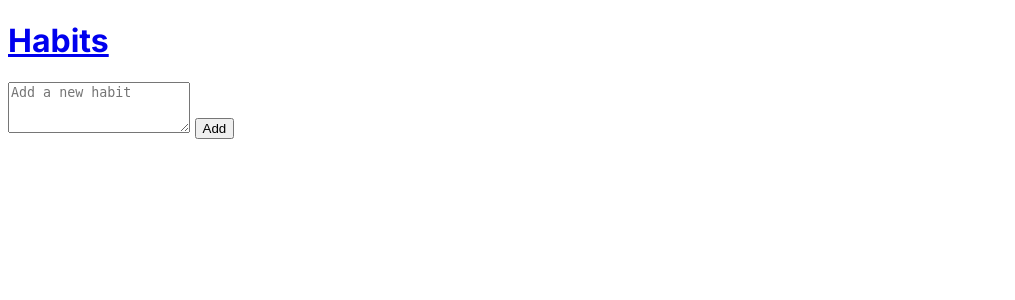
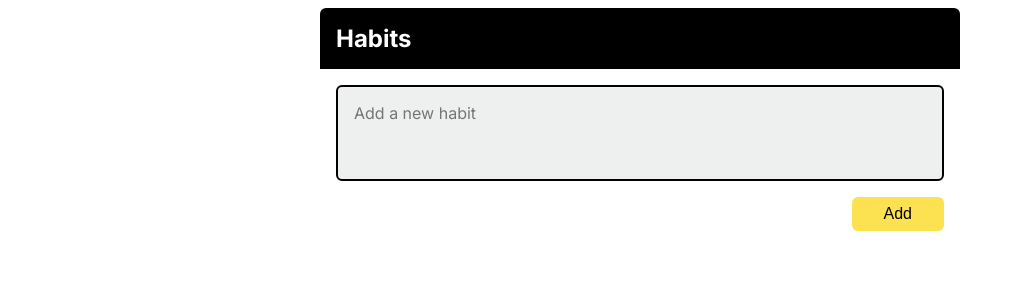
Before and after one commit to adiletbaimyrza/HabitTracker, a Flask app: page /add in a window 1280 px wide. Shown: the top 300 px of the page, without its empty margins (0-1015 px from the left). Run offline with Flask 3, Linux system fonts and the light colour scheme.

Commit message:
update app

```diff
--- a/app.py
+++ b/app.py
@@ -1,11 +1,31 @@
 from flask import Flask, render_template, request, redirect, url_for
+import datetime
 
 app = Flask(__name__)
 habits = ["Test Habit 1", "Test Habit 2"]
 
+
+@app.context_processor
+def add_calc_date_range():
+    def date_range(start: datetime.datetime):
+        dates = [start + datetime.timedelta(days=diff) for diff in range(-3, 4)]
+        return dates
+
+    return {"date_range": date_range}
+
 @app.route("/")
 def index():
-    return render_template("index.html", habits=habits, title="Habit Tracker - Home")
+    date_str = request.args.get("date")
+
+    if date_str:
+        selected_date = datetime.date.fromisoformat(date_str)
+    else:
+        selected_date = datetime.date.today()
+
+    return render_template("index.html",
+                           habits=habits,
+                           title="Habit Tracker - Home",
+                           selected_date=selected_date)
 
 @app.route("/add", methods=["GET", "POST"])
 def add_habit():
@@ -13,4 +33,6 @@ def add_habit():
         habit = request.form.get("habit")
         habits.append(habit)
 
-    return render_template("add_habit.html", title="Habit Tracker - Add Habit")
+    return render_template("add_habit.html",
+                           title="Habit Tracker - Add Habit",
+                           selected_date=datetime.date.today())
--- a/static/css/main.css
+++ b/static/css/main.css
@@ -9,4 +9,68 @@
 body {
     box-sizing: border-box;
     font-family: 'Inter', sans-serif;
+    font-size: 16px;
 }
+
+.header,
+.main {
+    max-width: 40rem;
+    margin: 0 auto;
+    padding: 1rem;
+}
+
+.header {
+    display: flex;
+    flex-direction: row;
+    justify-content: space-between;
+    background-color: black;
+    color: white;
+    align-items: center;
+    border-radius: 6px 6px 0 0;
+}
+
+.header_link {
+    color: inherit;
+    text-decoration: none;
+    transition: color 0.1s ease-in-out;
+}
+
+.header_link:hover {
+    color: rgb(252, 226, 81);
+}
+
+.header_logo {
+    font-size: 1.5rem;
+    margin: 0;
+}
+
+.form {
+    display: flex;
+    flex-direction: column;
+}
+
+.form_input {
+    font-family: inherit;
+    padding: 1rem;
+    font-size: inherit;
+    resize: none;
+    border: 2px solid black;
+    border-radius: 6px;
+    background-color: #eef0ef;
+    margin-bottom: 1rem;
+}
+
+.form_input:focus {
+    outline: none;
+    box-shadow: 0 0 0 2px rgba(105, 105, 105, 0.3);
+}
+
+.form_button {
+    align-self: flex-end;
+    padding: 0.5rem 2rem;
+    font-size: inherit;
+    border-radius: 6px;
+    border: none;
+    background-color: rgb(252, 226, 81);
+    cursor: pointer;
+}
--- a/templates/layout.html
+++ b/templates/layout.html
@@ -22,12 +22,26 @@
         <h1 class="header_logo"><a href="{{ url_for('index') }}" class="header_link">Habits</a></h1>
 
         {% if "add" not in request.endpoint %}
-        <a href="{{ url_for('add_habit') }}" class="header_link">Add Habit</a>
+        <a href="{{ url_for('add_habit') }}" class="header_link">+ Add Habit</a>
         {% endif %}
     </header>
     <main class="main">
         {% block main_content %}
-        <!--main_content-->
+
+        <section class="dates">
+            {% for date in date_range(selected_date) %}
+            <a
+                class="dates_link {{ 'dates_link_current' if loop.index0 == 3 else ''}}"
+                href="{{ url_for('index', date=date) }}"
+            >
+                <time class="date" datetime="{{ date }}">
+                    <span>{{ date.strftime("%a") }}</span>
+                    <span>{{ date.strftime("%d") }}</span>
+                </time>
+            </a>
+            {% endfor %}
+        </section>
+
         {% endblock main_content %}
     </main>
 
```
